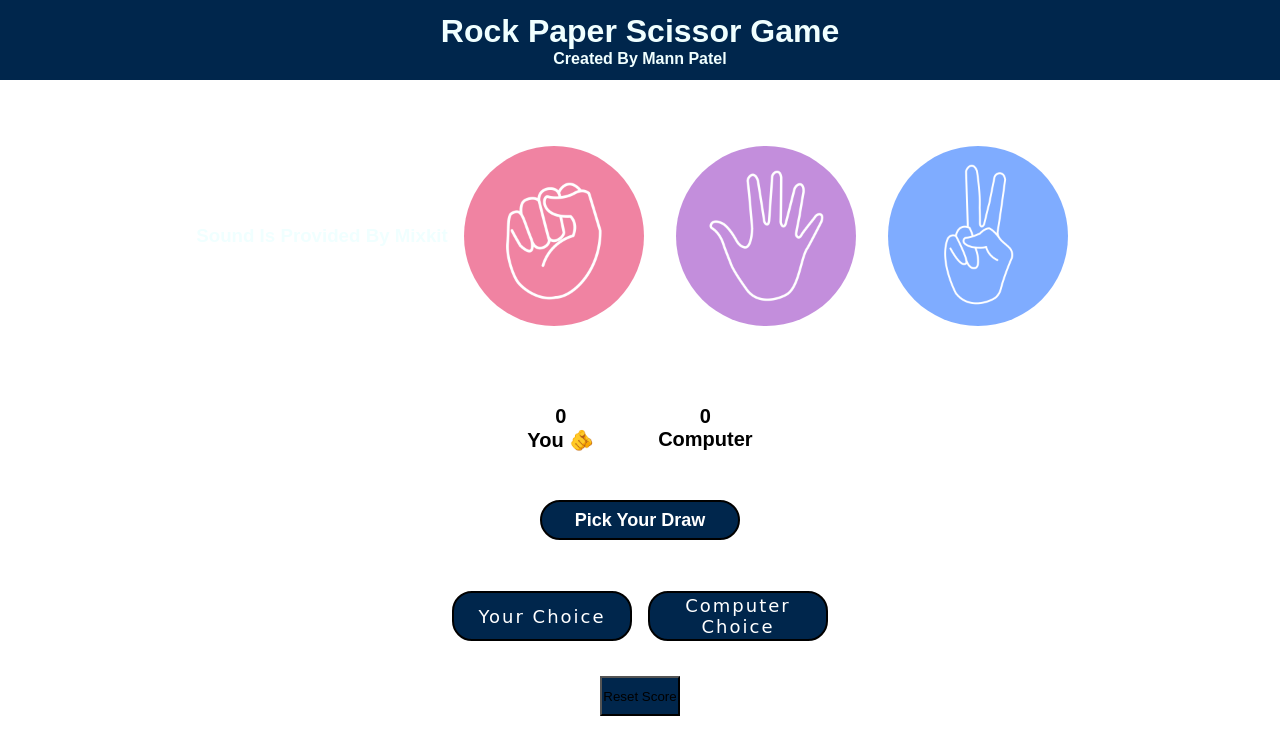
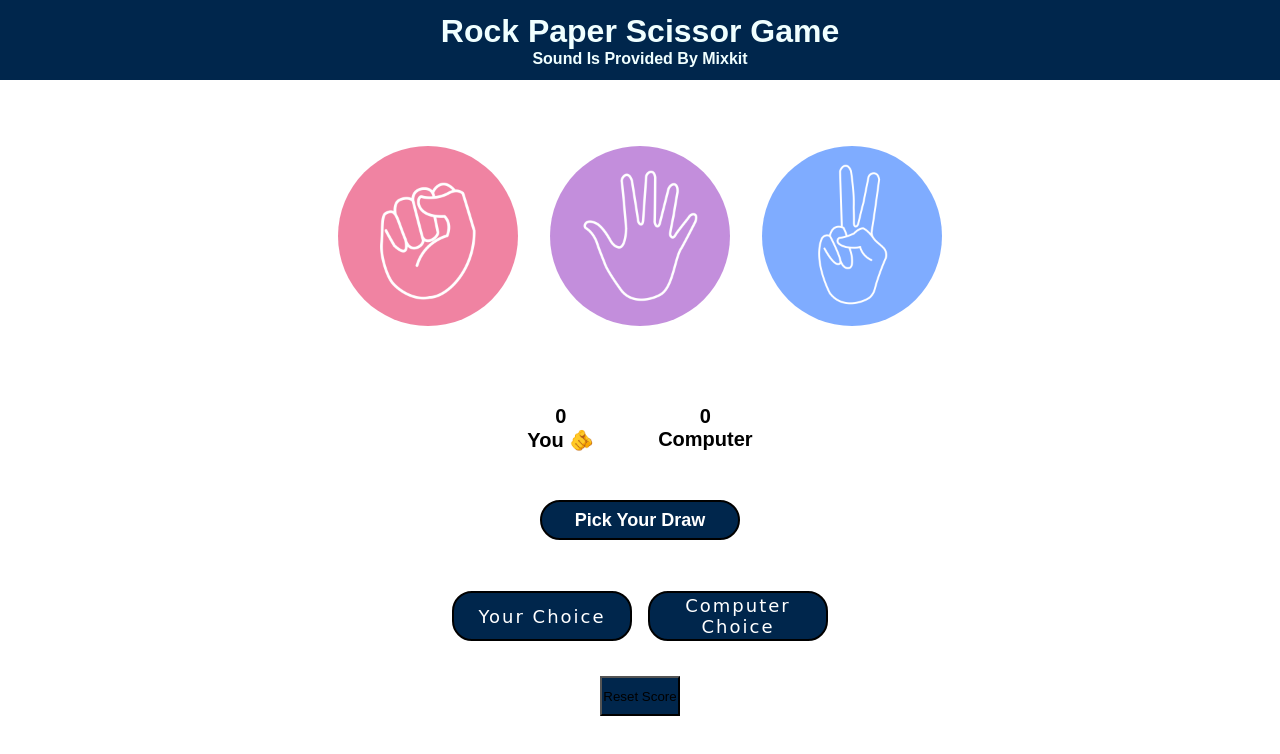
Before and after one commit to Mann-H-Patel/Rock-Paper-Scissor-Game, a plain HTML site: page index.html in a window 1280 px wide. Drawn offline with Linux system fonts and the light colour scheme; a web font is replaced by a local one.

Commit message:
Update index.html

```diff
--- a/index.html
+++ b/index.html
@@ -14,11 +14,10 @@
 <body>
     <header id="header">
         <h1 class="header">Rock Paper Scissor Game</h1>
-        <h4 class="header">Created By Mann Patel</h4>
+        <h4 class="header">Sound Is Provided By Mixkit</h4>
     </header>
 
     <div id="content">
-        <h3 class="header">Sound Is Provided By Mixkit</h3>
         <div class="elements" id="rock">
             <img src="./Assets/rock.png" alt="rock button">
         </div>
```
